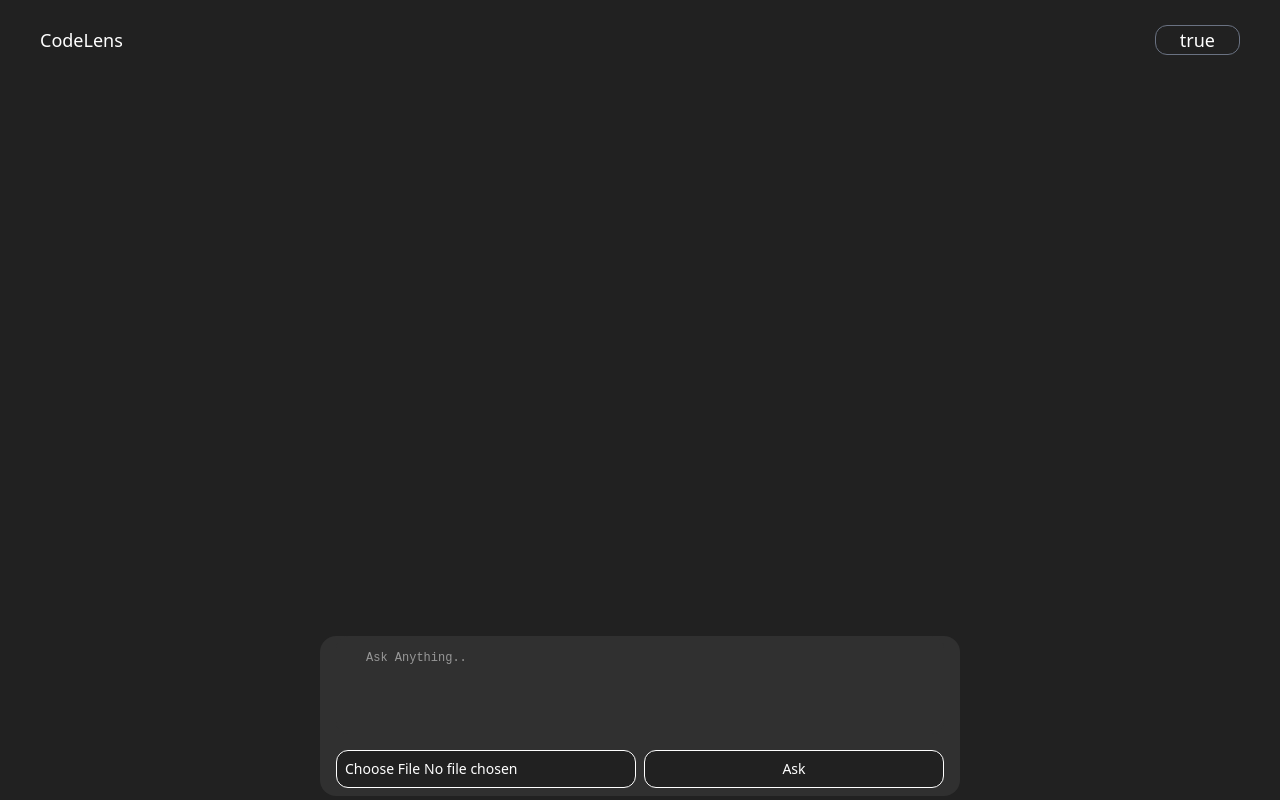
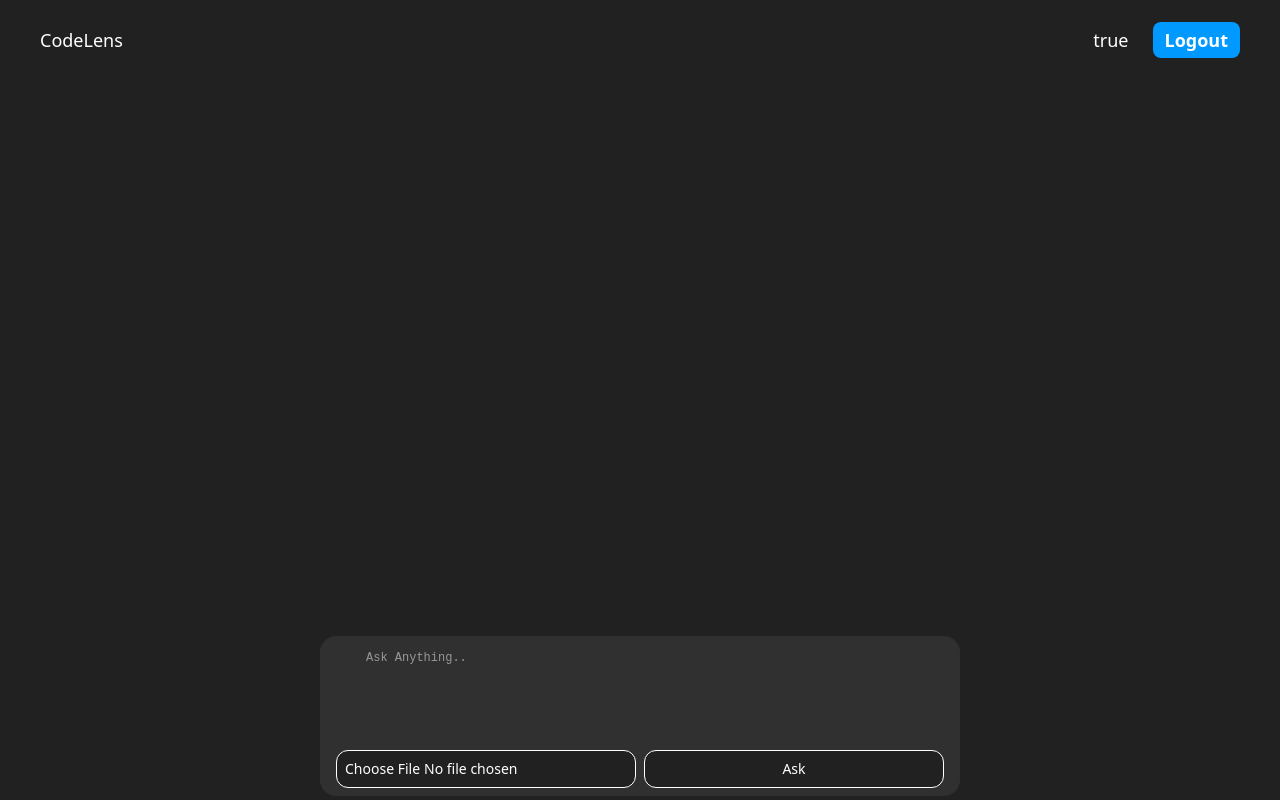
Before and after one commit to ArpanSankesh/CODEBOT, a React app in the folder FRONTEND/: page /home in a window 1280 px wide. Built offline with nearby package versions, Linux system fonts and the light colour scheme; sample sign-in values are in the browser's storage; the HTML template or start-up script is replaced by a standard one.

Commit message:
frontEnd for LOGIN/SIGNUP Page

```diff
--- a/FRONTEND/src/Components/Header.jsx
+++ b/FRONTEND/src/Components/Header.jsx
@@ -1,19 +1,35 @@
 import React, { useEffect } from 'react'
-import { FontAwesomeIcon } from '@fortawesome/react-fontawesome'
+import { useNavigate } from 'react-router-dom'
+import { handelSuccess } from '../utils/Utils';
+import { ToastContainer } from 'react-toastify';
 
 const Header = () => {
 
   const [loggedInUser, setLoginUser] = React.useState("")
-
+  const nav = useNavigate();
   useEffect(() => {
     setLoginUser(localStorage.getItem("LoggedInUser"))
   }, [])
 
+  const handelLogout = (e) => {
+    localStorage.removeItem("token")
+    localStorage.removeItem("loggedInUser")
+    handelSuccess("Logout Successfully")
+    setTimeout(() => {
+      nav('/login')
+    }, 1000);
+  }
+
   return (
-    <div className='fixed top-0 left-0 z-10 w-full h-[10vh] bg-[#212121] px-10 flex items-center justify-between text-white text-lg'>
+    <div >
+      <div className='fixed top-0 left-0 z-10 w-full h-[10vh] bg-[#212121] px-10 flex items-center justify-between text-white text-lg'>
       <h1 className=''>CodeLens</h1>
-      <button className='bg-transparent border-[0.5px] border-gray-500 px-6 text-lg rounded-xl'>{loggedInUser}</button>
-      <FontAwesomeIcon icon="fa-solid fa-ellipsis-vertical" />
+      <div className='text-lg'>
+      <button className='px-6'>{loggedInUser}</button>
+      <button onClick={handelLogout} className='text-md px-3 py-1  rounded-lg text-white bg-[#0099FF] cursor-pointer font-semibold' >Logout</button>
+      </div>
+      </div>
+      <ToastContainer />
     </div>
   )
 }
```
